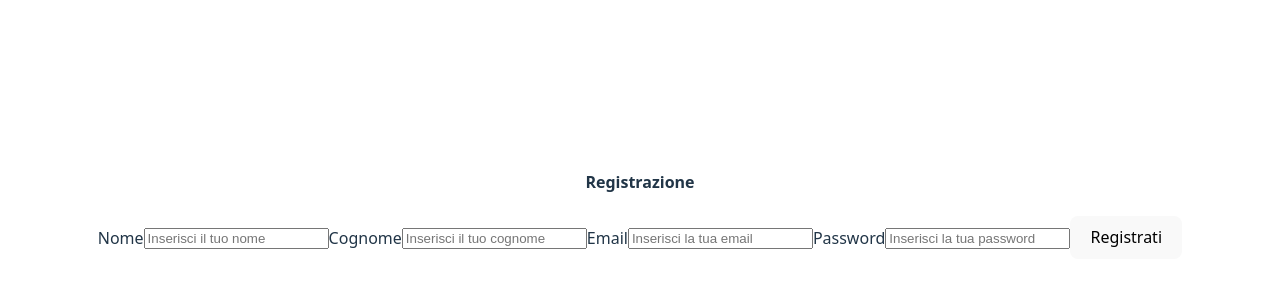
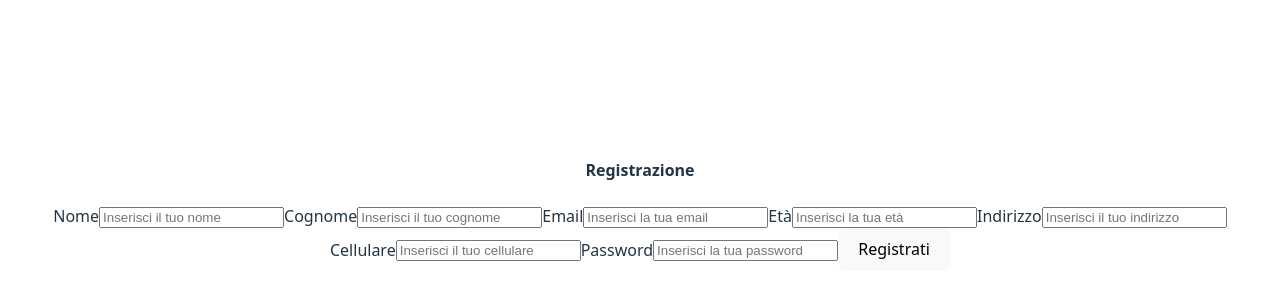
Before and after one commit to Fredinogran/sistema-di-login, a React (Vite) app in the folder login-s/: page /registrazione in a window 1280 px wide. Shown: the part 196-496 px from the top of the page. Built offline with nearby package versions, Linux system fonts and the light colour scheme.

Commit message:
aggiunti componenti

```diff
--- a/login-s/package.json
+++ b/login-s/package.json
@@ -10,8 +10,8 @@
     "preview": "vite preview"
   },
   "dependencies": {
-    "react": "^19.0.0",
-    "react-dom": "^19.0.0",
+    "react": "^19.1.0",
+    "react-dom": "^19.1.0",
     "react-router-dom": "^7.4.1"
   },
   "devDependencies": {
@@ -23,6 +23,6 @@
     "eslint-plugin-react-hooks": "^5.1.0",
     "eslint-plugin-react-refresh": "^0.4.19",
     "globals": "^15.15.0",
-    "vite": "^6.2.0"
+    "vite": "^6.2.5"
   }
 }
--- a/login-s/src/App.jsx
+++ b/login-s/src/App.jsx
@@ -1,9 +1,11 @@
 import "./App.css";
 import Dashboard from "./components/Dashboard";
+import Home from "./components/Home";
 import Login from "./components/login";
 import Privacy from "./components/PrivateContent";
 import Registrazione from "./components/Registrazione";
 import AuthProvider from "./context/authContext";
+import Carrello from "./components/Carrello";
 import { BrowserRouter, Routes, Route, Navigate } from "react-router-dom";
 
 function App() {
@@ -11,6 +13,8 @@ function App() {
     <AuthProvider>
       <BrowserRouter>
         <Routes>
+          <Route path="/" element={<Home />}></Route>
+          <Route path="/carrello" element={<Carrello/>}></Route>
           <Route path="/login" element={<Login></Login>}></Route>
           <Route
             path="/dashboard"
@@ -21,7 +25,7 @@ function App() {
             }
           ></Route>
           <Route path="/registrazione" element={<Registrazione />}></Route>
-          <Route path="*" element={<Navigate to="/login"></Navigate>}></Route>
+          <Route path="*" element={<Navigate to="/"></Navigate>}></Route>
         </Routes>
       </BrowserRouter>
     </AuthProvider>
--- /dev/null
+++ b/login-s/src/components/Carrello.jsx
@@ -0,0 +1,3 @@
+export default function Carrello() {
+  return <h2>Carrello</h2>;
+}
--- /dev/null
+++ b/login-s/src/components/Home.jsx
@@ -0,0 +1,5 @@
+export default function Home(){
+return (
+    <h2>Home</h2>
+)
+}
--- a/login-s/src/components/Registrazione.jsx
+++ b/login-s/src/components/Registrazione.jsx
@@ -8,6 +8,9 @@ export default function Registrazione() {
     cognome: "",
     email: "",
     password: "",
+    eta:"",
+    indirizzo:"",
+    cellulare:"",
   });
 
   // Prendiamo la funzione di registrazione dal nostro context (quello creato in AuthProvider)
@@ -53,6 +56,27 @@ export default function Registrazione() {
           placeholder="Inserisci la tua email"
           onChange={handleChange}
         />
+        <label>Età</label>
+        <input
+          type="number"
+          name="eta"
+          placeholder="Inserisci la tua età"
+          onChange={handleChange}
+        />
+        <label>Indirizzo</label>
+        <input
+          type="text"
+          name="indirizzo"
+          placeholder="Inserisci il tuo indirizzo"
+          onChange={handleChange}
+        />
+        <label>Cellulare</label>
+        <input
+          type="tel"
+          name="cellulare"
+          placeholder="Inserisci il tuo cellulare"
+          onChange={handleChange}
+        />
 
         <label>Password</label>
         <input
```
Also changed, not shown: 1 other file (tests, documents, lock files or other folders).
